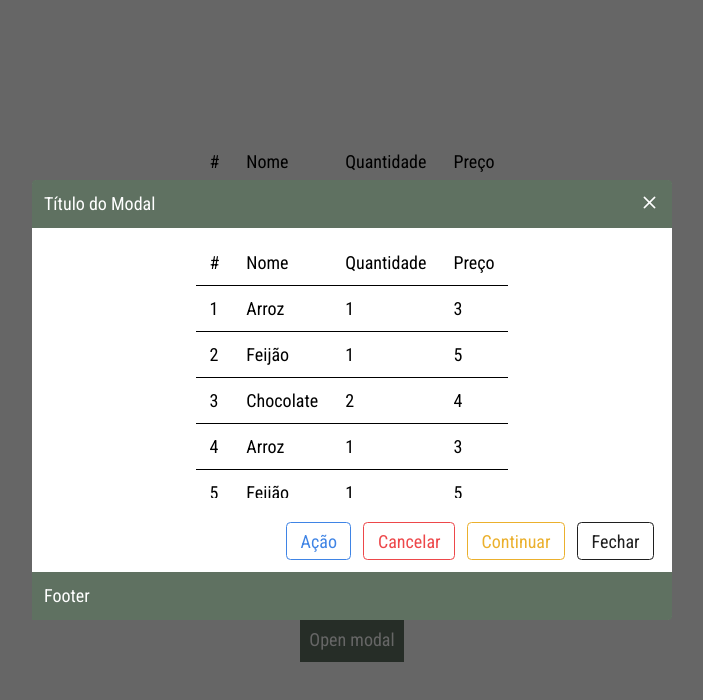
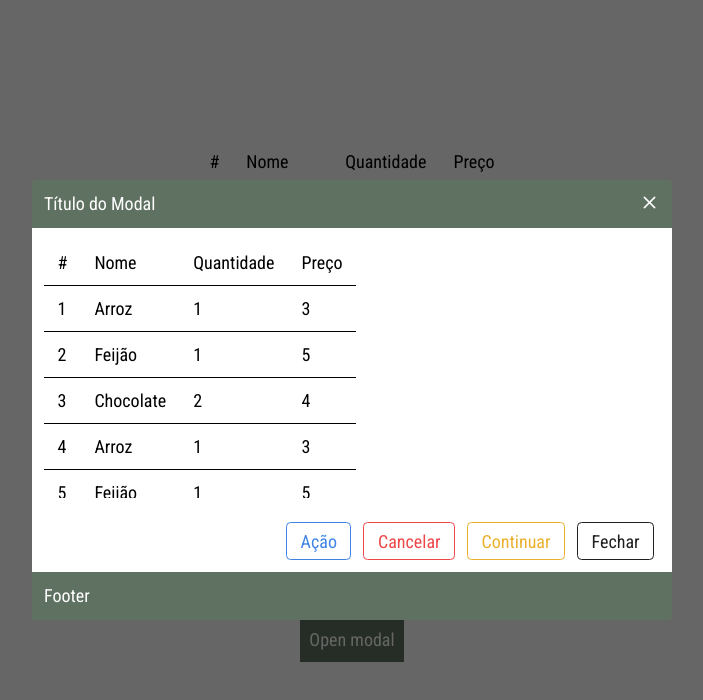
Before and after one commit to kalninandre/React-Modal, a React (Vite) app: page / in a window 1280 px wide. Both pictures are taken after a click on the button "Open modal". Shown: the top 700 px of the page, without its empty margins (288-991 px from the left). Built offline with nearby package versions, Linux system fonts and the light colour scheme.

Commit message:
Centralizer removed

```diff
--- a/src/components/Modal/Container.tsx
+++ b/src/components/Modal/Container.tsx
@@ -5,7 +5,7 @@ type ModalContainerProps = {
 };
 
 const Container = ({ children }: ModalContainerProps) => {
-	return <div className='content-container'>{children}</div>;
+	return <div className='modal-content-container'>{children}</div>;
 };
 
 export default Container;
--- a/src/components/Modal/Content.tsx
+++ b/src/components/Modal/Content.tsx
@@ -3,11 +3,7 @@ type ModalContentProps = {
 };
 
 const Content = ({ children }: ModalContentProps) => {
-	return (
-		<div className='modal-content'>
-			<div className='modal-content-centralizer'>{children}</div>
-		</div>
-	);
+	return <div className='modal-content'>{children}</div>;
 };
 
 export default Content;
--- a/src/components/Modal/modal.scss
+++ b/src/components/Modal/modal.scss
@@ -6,6 +6,7 @@
 	height: 100vh;
 	background-color: rgba(0, 0, 0, 0.6);
 	overflow: hidden;
+	z-index: 10;
 }
 
 .backdrop-centralizer {
@@ -19,17 +20,17 @@
 		position: relative;
 		background-color: var(--white);
 		border-radius: 6px;
-	}
 
-	.modal-closer {
-		position: absolute;
-		color: white;
-		top: 6px;
-		right: 0px;
+		.modal-closer {
+			position: absolute;
+			color: white;
+			top: 6px;
+			right: 0px;
+		}
 	}
 }
 
-.content-container {
+.modal-content-container {
 	display: flex;
 	flex-direction: column;
 	height: 100%;
@@ -57,12 +58,6 @@
 		margin: 12px;
 		height: 100%;
 		overflow: auto;
-
-		.modal-content-centralizer {
-			display: flex;
-			justify-content: center;
-			width: 100%;
-		}
 	}
 
 	.actions {
```
